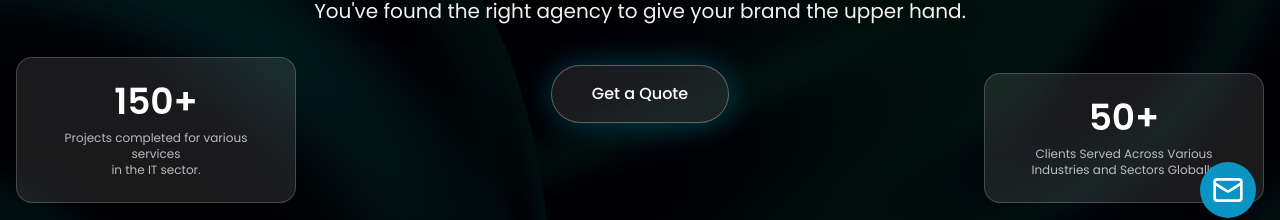
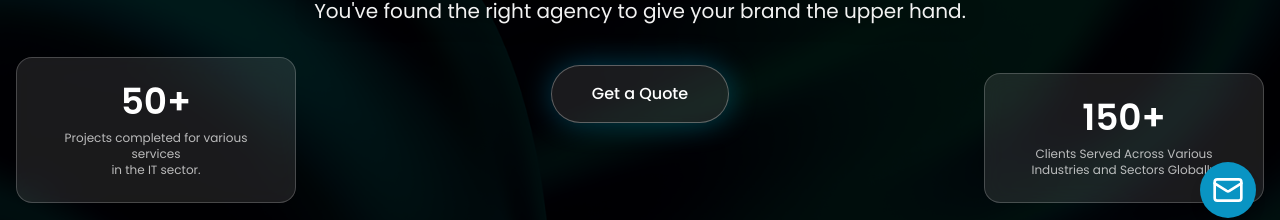
Before and after one commit to bshalrawal/nexoninc.tech, a Next.js app: page / in a window 1280 px wide. Shown: the part 486-706 px from the top of the page. Built offline with nearby package versions, Linux system fonts and the light colour scheme; no server answers.

Commit message:
frontend fixes

```diff
--- a/src/components/hero.tsx
+++ b/src/components/hero.tsx
@@ -193,7 +193,7 @@ export default function Hero() {
               }}
               transition={{ duration: 0.3 }}
             >
-               <Counter value={150} from={450} suffix="+" className="text-4xl font-semibold mb-2" />
+               <Counter value={50} from={45} suffix="+" className="text-4xl font-semibold mb-2" />
               <p className="text-xs text-white/70">
                 Projects completed for various services<br />in the IT sector.
               </p>
@@ -221,7 +221,7 @@ export default function Hero() {
               }}
               transition={{ duration: 0.3 }}
             >
-              <Counter value={50} from={40} suffix="+" className="text-4xl font-semibold mb-2" />
+              <Counter value={150} from={140} suffix="+" className="text-4xl font-semibold mb-2" />
               <p className="text-xs text-white/70">
                 Clients Served Across Various<br />Industries and Sectors Globally
               </p>
@@ -250,7 +250,7 @@ export default function Hero() {
               transition={{ duration: 0.3 }}
             >
               <p className="text-xs md:text-sm mb-2 text-white/70">Projects Completed</p>
-              <Counter value={150} from={140} suffix="+" className="text-4xl font-semibold" />
+              <Counter value={50} from={45} suffix="+" className="text-4xl font-semibold" />
             </motion.div>
 
             <motion.div
```
